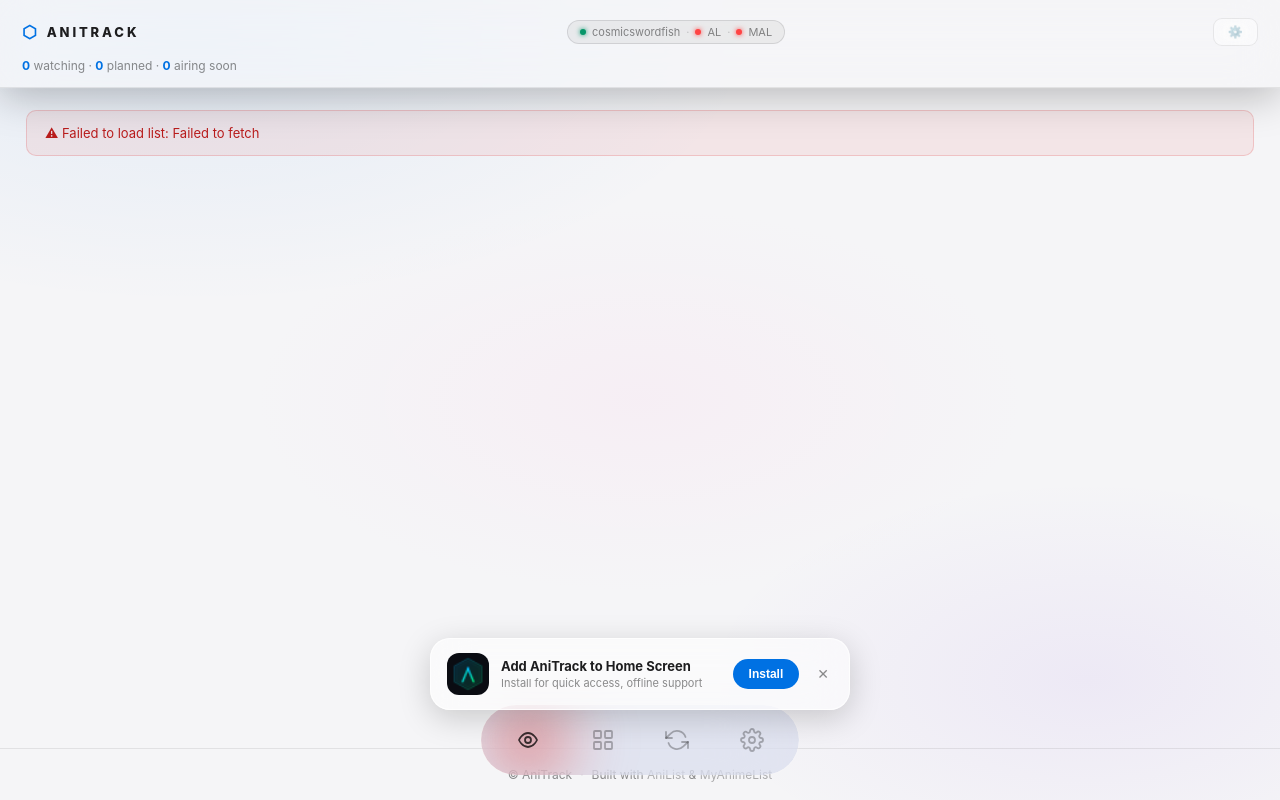
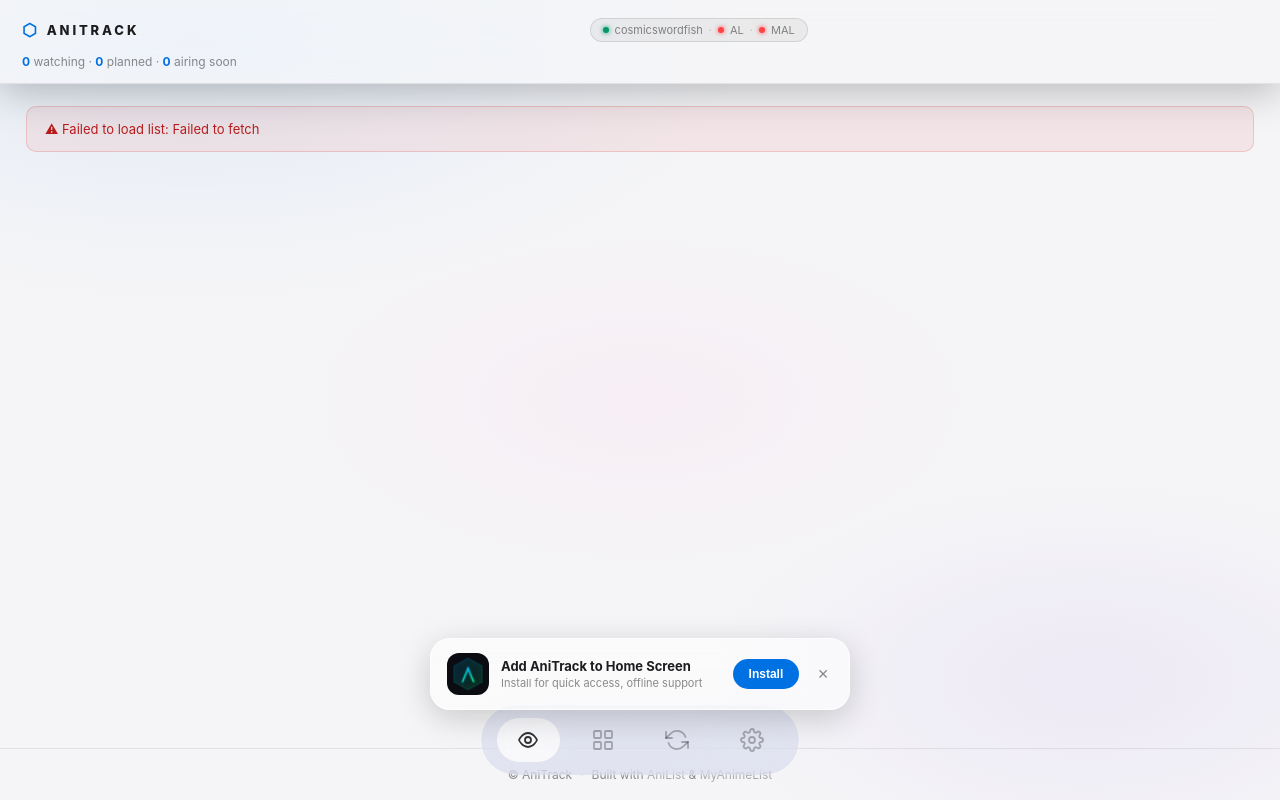
Before and after one commit to cosmic-swordfish/Anitrack, a Flask app: page / in a window 1280 px wide. Run offline with Flask 3, Linux system fonts and the light colour scheme.

Commit message:
Add files via upload

```diff
--- a/templates/index.html
+++ b/templates/index.html
@@ -225,36 +225,31 @@
     stroke:rgba(0,0,0,0.28);
   }
 
-  /* Colored glow blob per button */
+  /* Active inner pill */
   .anav-item::before{
-    content:'';position:absolute;
-    width:90px;height:90px;border-radius:50%;
-    opacity:0;transform:scale(0.3);
-    transition:opacity 0.4s ease, transform 0.4s cubic-bezier(.22,1,.36,1);
-    pointer-events:none;filter:blur(22px);
+    content:'';position:absolute;inset:4px;
+    border-radius:22px;
+    background:rgba(255,255,255,0.18);
+    opacity:0;transform:scale(0.85);
+    transition:opacity 0.25s ease, transform 0.25s cubic-bezier(.22,1,.36,1);
+    pointer-events:none;
     z-index:0;
   }
-  #anav-watching::before     { background: radial-gradient(circle, rgba(220,80,80,0.9) 0%, transparent 65%); }
-  #anav-planned::before      { background: radial-gradient(circle, rgba(80,100,220,0.9) 0%, transparent 65%); }
-  #anav-sync-btn::before     { background: radial-gradient(circle, rgba(80,210,140,0.9) 0%, transparent 65%); }
-  #anav-settings-btn::before { background: radial-gradient(circle, rgba(220,150,60,0.9) 0%, transparent 65%); }
-
-  /* Glow toggle */
-  .anitrack-navbar.no-glow .anav-item.active::before { opacity: 0 !important; }
-  .anitrack-navbar.no-glow .anav-item.active svg { filter: none; }
-
+  [data-theme="light"] .anav-item::before{
+    background:rgba(255,255,255,0.75);
+  }
   .anav-item.active::before{
-    opacity:1;transform:scale(1.4);
+    opacity:1;transform:scale(1);
   }
   .anav-item.active svg{
-    stroke:rgba(0,0,0,0.75);
+    stroke:rgba(0,0,0,0.8);
     filter:none;
   }
   [data-theme="dark"] .anav-item svg{
     stroke:rgba(255,255,255,0.4);
   }
   [data-theme="dark"] .anav-item.active svg{
-    stroke:rgba(255,255,255,0.9);
+    stroke:rgba(255,255,255,0.95);
     filter:none;
   }
   .anav-item:active{ transform:scale(0.88); }
@@ -267,6 +262,9 @@
     transition:opacity 0.15s,transform 0.3s;pointer-events:none;
   }
   .anav-item:active::after{opacity:1;transform:scale(1);}
+
+  /* Glow toggle — no-op now but kept for settings switch compat */
+  .anitrack-navbar.no-glow .anav-item.active::before { opacity:1; }
 
   /* hide old indicator */
   .anav-indicator{ display:none; }
@@ -583,9 +581,6 @@
       <span class="pill-sep">·</span><span class="dot {% if mal_connected %}dot-mal{% else %}dot-disconnected{% endif %}"></span> MAL
     </div>
     <div class="header-right">
-      <div class="nav-tabs">
-        <button class="tab" id="settings-tab" onclick="showPage('settings',this);this.classList.add('active')" title="Settings">⚙️</button>
-      </div>
     </div>
   </div>
 
```
